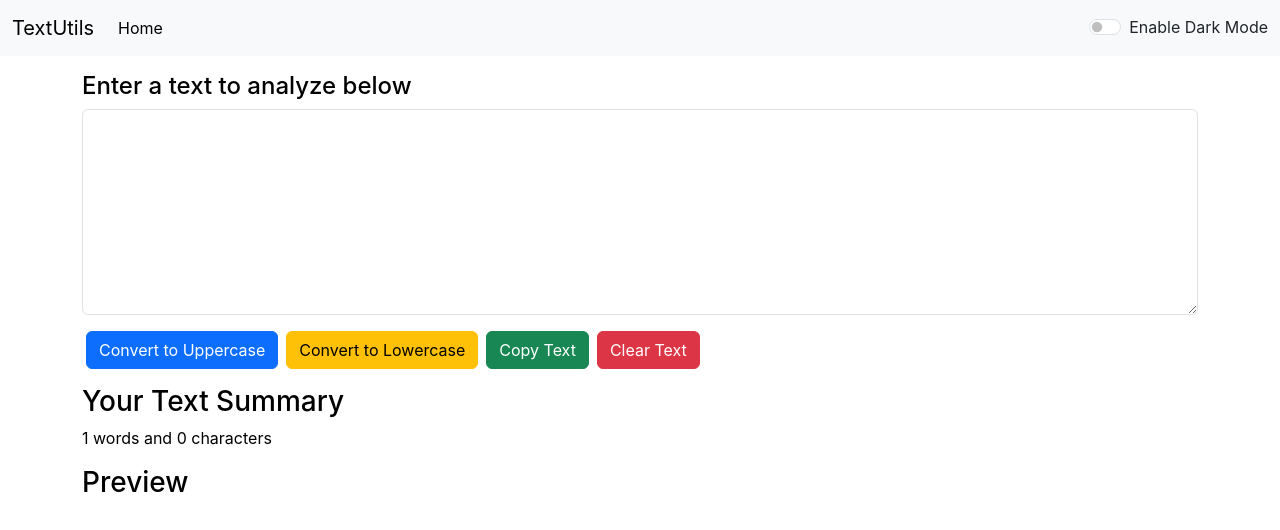
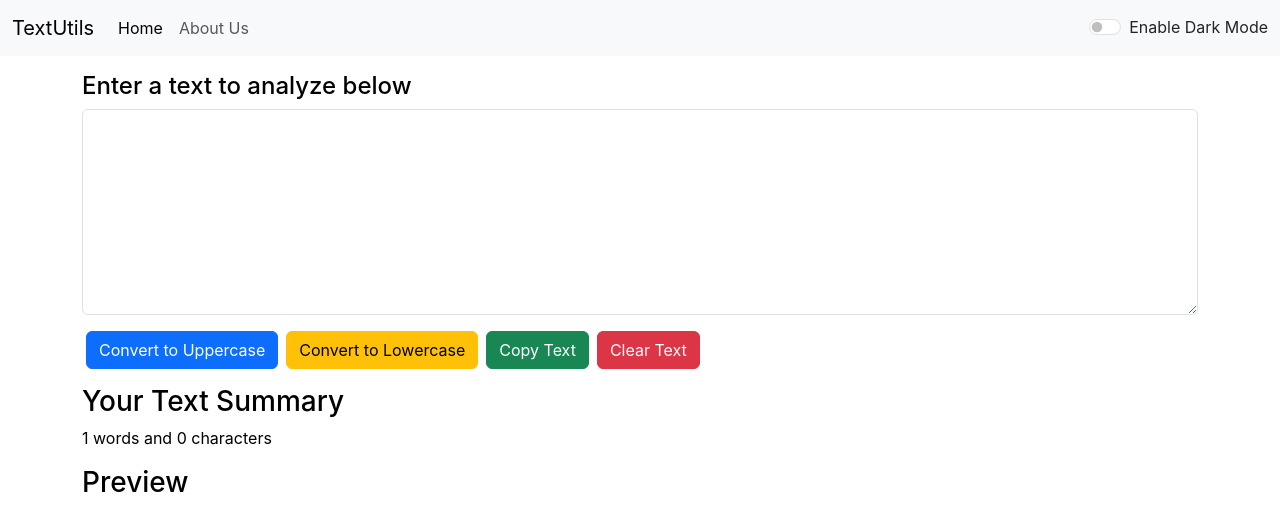
Before and after one commit to anujpandey12/textutils, a React (Create React App) app: page / in a window 1280 px wide. Shown: the top 530 px of the page. Built offline with nearby package versions, Linux system fonts and the light colour scheme.

Commit message:
Added routes, link

```diff
--- a/src/App.js
+++ b/src/App.js
@@ -3,8 +3,8 @@ import './App.css';
 import Header from './components/Header';
 import TextForm from './components/TextForm';
 import Alert from './components/Alert';
-// import About from './components/About';
-// import { BrowserRouter as Router, Routes, Route } from 'react-router-dom';
+import About from './components/About';
+import { BrowserRouter as Router, Routes, Route } from 'react-router-dom';
 
 const App = (props) => {
   const [mode, setMode] = useState('light');
@@ -35,17 +35,16 @@ const App = (props) => {
   }
   return (
     <div>
-      {/* <Router> */}
+      <Router>
         <Header siteTitle="TextUtils" mode={mode} toggleMode={toggleMode} />
         <Alert alert={alert} />
         <div className="container my-3">
-          <TextForm heading="Enter a text to analyze below" showAlert={showAlert} mode={mode} />
-          {/* <Routes> */}
-            {/* <Route path='/' element={<TextForm heading="Enter a text to analyze below" showAlert={showAlert} mode={mode} />} /> */}
-            {/* <Route path='about' element={<About />} /> */}
-          {/* </Routes> */}
+          <Routes>
+            <Route path='/' element={<TextForm heading="Enter a text to analyze below" showAlert={showAlert} mode={mode} />} />
+            <Route path='about' element={<About />} />
+          </Routes>
         </div>
-      {/* </Router> */}
+      </Router>
     </div>
   )
 };
--- a/src/components/Header.js
+++ b/src/components/Header.js
@@ -1,23 +1,23 @@
 import React from 'react';
-// import { Link } from 'react-router-dom';
+import { Link } from 'react-router-dom';
 
 export default function Header(props) {
     return (
         <header className="header">
             <nav className={`navbar navbar-expand-lg bg-${props.mode}`} data-bs-theme={props.mode}>
                 <div className="container-fluid">
-                    <a className="navbar-brand" href="/">{props.siteTitle}</a>
+                    <Link className="navbar-brand" to="/">{props.siteTitle}</Link>
                     <button className="navbar-toggler" type="button" data-bs-toggle="collapse" data-bs-target="#navbarSupportedContent" aria-controls="navbarSupportedContent" aria-expanded="false" aria-label="Toggle navigation">
                     <span className="navbar-toggler-icon"></span>
                     </button>
                     <div className="collapse navbar-collapse" id="navbarSupportedContent">
                         <ul className="navbar-nav me-auto mb-2 mb-lg-0">
                             <li className="nav-item">
-                                <a className="nav-link active" aria-current="page" href="/">Home</a>
+                                <Link className="nav-link active" aria-current="page" to="/">Home</Link>
                             </li>
-                            {/* <li className="nav-item">
-                                <a className="nav-link" href="about">About Us</a>
-                            </li> */}
+                            <li className="nav-item">
+                                <Link className="nav-link" to="about">About Us</Link>
+                            </li>
                         </ul>
                         <div className={`form-check form-switch text-${props.mode==='light'?'dark':'light'}`}>
                             <input onClick={props.toggleMode} className="form-check-input" type="checkbox" role="switch" id="flexSwitchCheckDefault"/>
```
